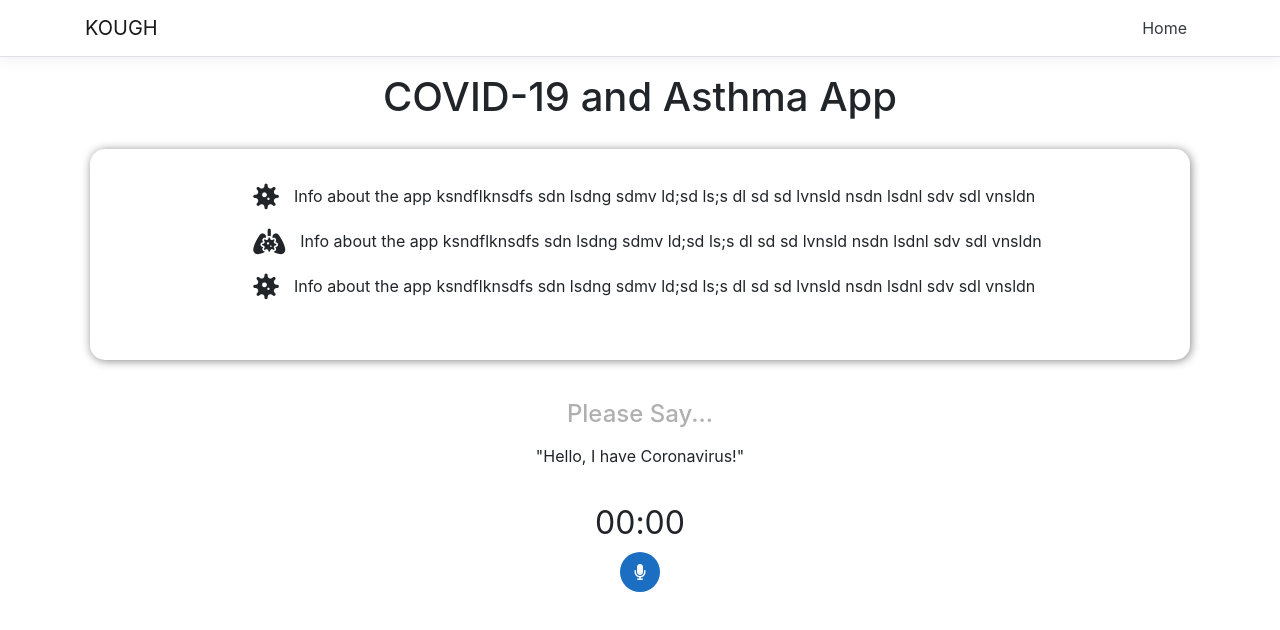
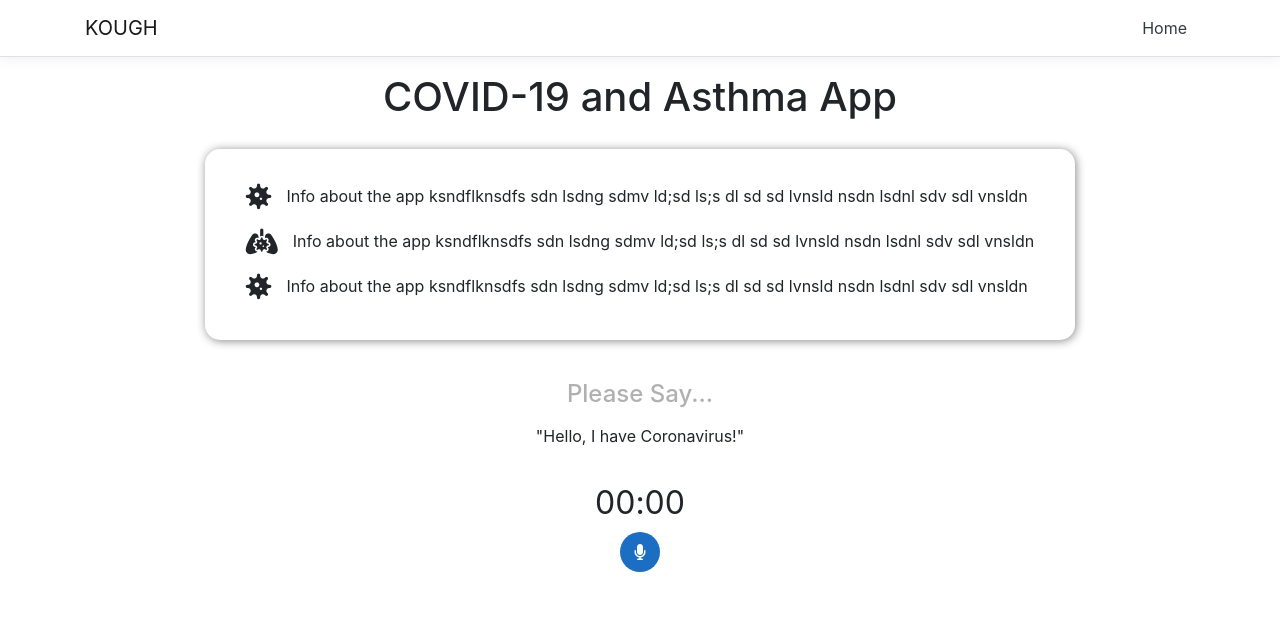
Before and after one commit to jsnieg/tse-assignment, a React (Create React App) app in the folder KOUGH/KOUGH/ClientApp/: page / in a window 1280 px wide. Shown: the top 630 px of the page. Built offline with nearby package versions, Linux system fonts and the light colour scheme.

Commit message:
add media calls and adjust spacing

```diff
--- a/KOUGH/KOUGH/ClientApp/src/components/HomePage/Home.css
+++ b/KOUGH/KOUGH/ClientApp/src/components/HomePage/Home.css
@@ -8,7 +8,7 @@
   display: grid;
   align-items: center;
   justify-content: center;
-  padding: 20px 0px;
+  padding: 20px 0px 0px 0px;
 }
 
 .recorder-title {
@@ -17,7 +17,7 @@
 }
 
 .list-container {
-  margin: 20px 5px auto 5px;
+  margin: 20px 30px auto 30px;
   padding: 10px;
   box-shadow: 1px 1px 10px #888888;
   border-radius: 15px;
@@ -37,7 +37,7 @@
 
 .icon-container {
   display: table;
-  margin: 0px 15px;
+  margin: 0px 15px 0px 0px;
   position: relative;
 }
 
@@ -53,3 +53,15 @@ li.no-bullets {
   padding: 0;
   margin: 0;
 }
+
+@media only screen and (min-width: 1200px) {
+  .list-container {
+    margin: 20px 120px 0px 120px;
+  }
+}
+
+@media only screen and (max-width: 990px) {
+  .icon-container {
+    margin: 0px 15px;
+  }
+}
```
